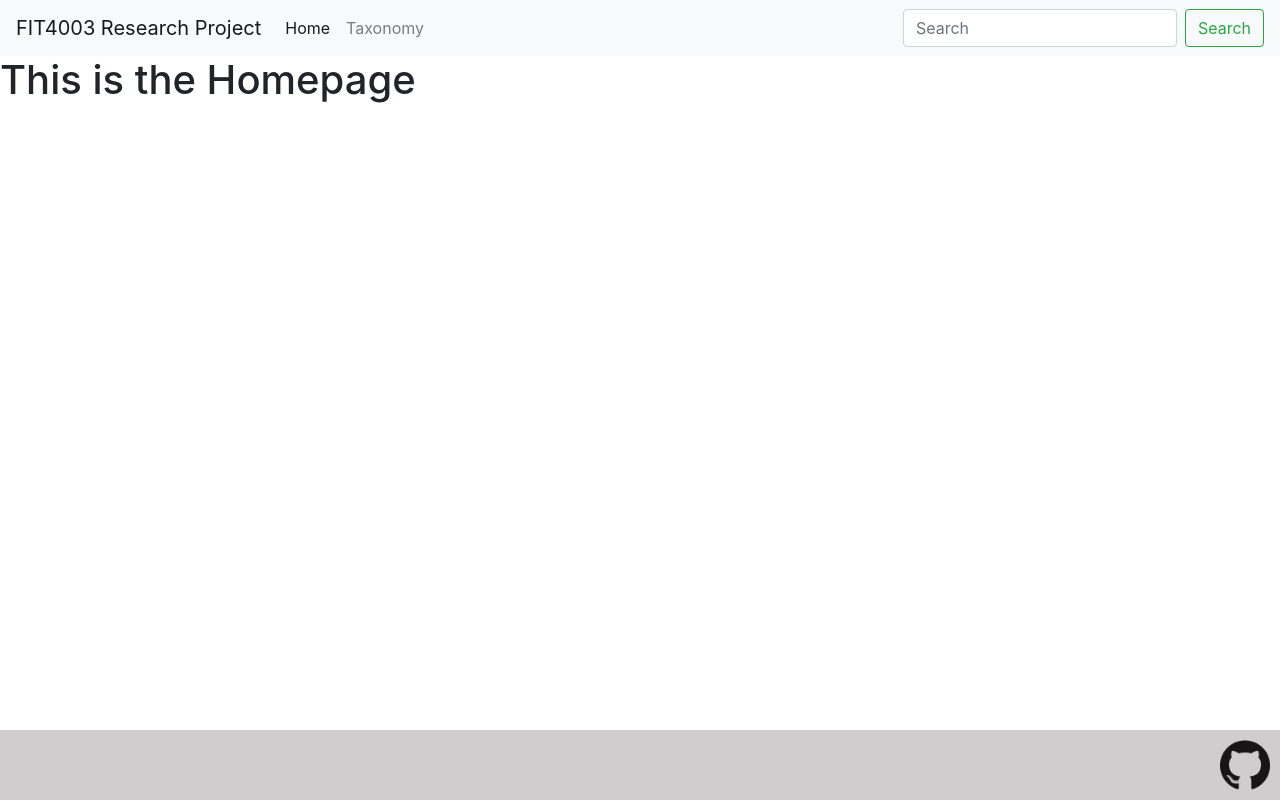
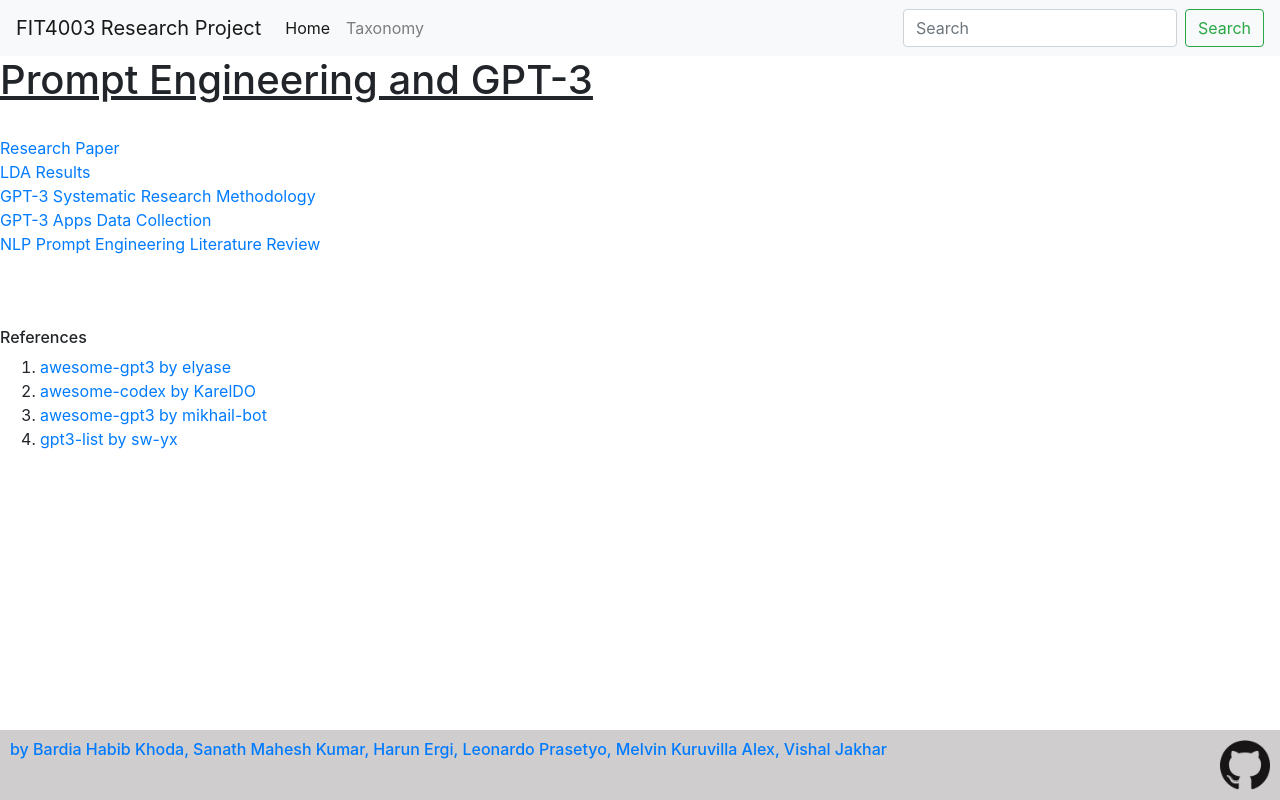
Before and after one commit to bhab2/fit4003-gpt3-research-code, a plain HTML site: page d3/homepage.html in a window 1280 px wide. Drawn offline with nearby package versions, Linux system fonts and the light colour scheme.

Commit message:
Adding Research, References and names to homepage

```diff
--- a/d3/homepage.html
+++ b/d3/homepage.html
@@ -44,13 +44,32 @@
             </div>
         </nav>
 
-        <h1>This is the Homepage</h1>
+        <h1><u>Prompt Engineering and GPT-3</u></h1>
+        <h6></h6>
+        <br>
+
+        <a href="https://docs.google.com/document/d/1BNi3xx7CXm1pyiE68QVEoyIXx8pggvDJyOJqQMB5R54/edit#">Research Paper</a><br>
+        <a href="https://docs.google.com/document/d/1ezz6HZ1Hpk7mAsh4MT74Aqt1ObYnMaOizHz1GCQsdOk/edit">LDA Results</a><br>
+        <a href="https://docs.google.com/document/d/1p8xuiNncnmmOovnKrCwLy11vvm5ipNRj9aldFdKmAvk/edit#heading=h.ffpjvnq7ntae">GPT-3 Systematic Research Methodology</a><br>
+        <a href="https://docs.google.com/spreadsheets/d/1gRs5-9UTVkyXae-fRX_31fMskGXYfQvWSX2CcNQBF10/edit#gid=0">GPT-3 Apps Data Collection</a><br>
+        <a href="https://docs.google.com/spreadsheets/d/1N_fmIZ9WZkoQYWV2zDxBIqgu4Wd6BkcjM55YGrei1Cc/edit#gid=0">NLP Prompt Engineering Literature Review</a><br>
+        <br><br><br>
+
+        <h6>References</h6>
+        <ol>
+          <li><a href="https://github.com/elyase/awesome-gpt3">awesome-gpt3 by elyase</a></li>
+          <li><a href="https://github.com/KarelDO/awesome-codex">awesome-codex by KarelDO</a></li>
+          <li><a href="https://github.com/mikhail-bot/awesome-gpt3">awesome-gpt3 by mikhail-bot</a></li>
+          <li><a href="https://github.com/sw-yx/gpt3-list">gpt3-list by sw-yx</a></li>
+        </ol>
 
         <div id="footer">
 
             <a href="https://github.com/bhab2/fit4003-gpt3-research-code">
               <img align="right" alt="Qries" src="GitHub-Mark-120px-plus.png"
               width="50" height="50">
+              <h6>by Bardia Habib Khoda, Sanath Mahesh Kumar, Harun Ergi, Leonardo Prasetyo, Melvin Kuruvilla Alex, Vishal Jakhar</h6>
+
             </div>
     </body>
 </html>
```
